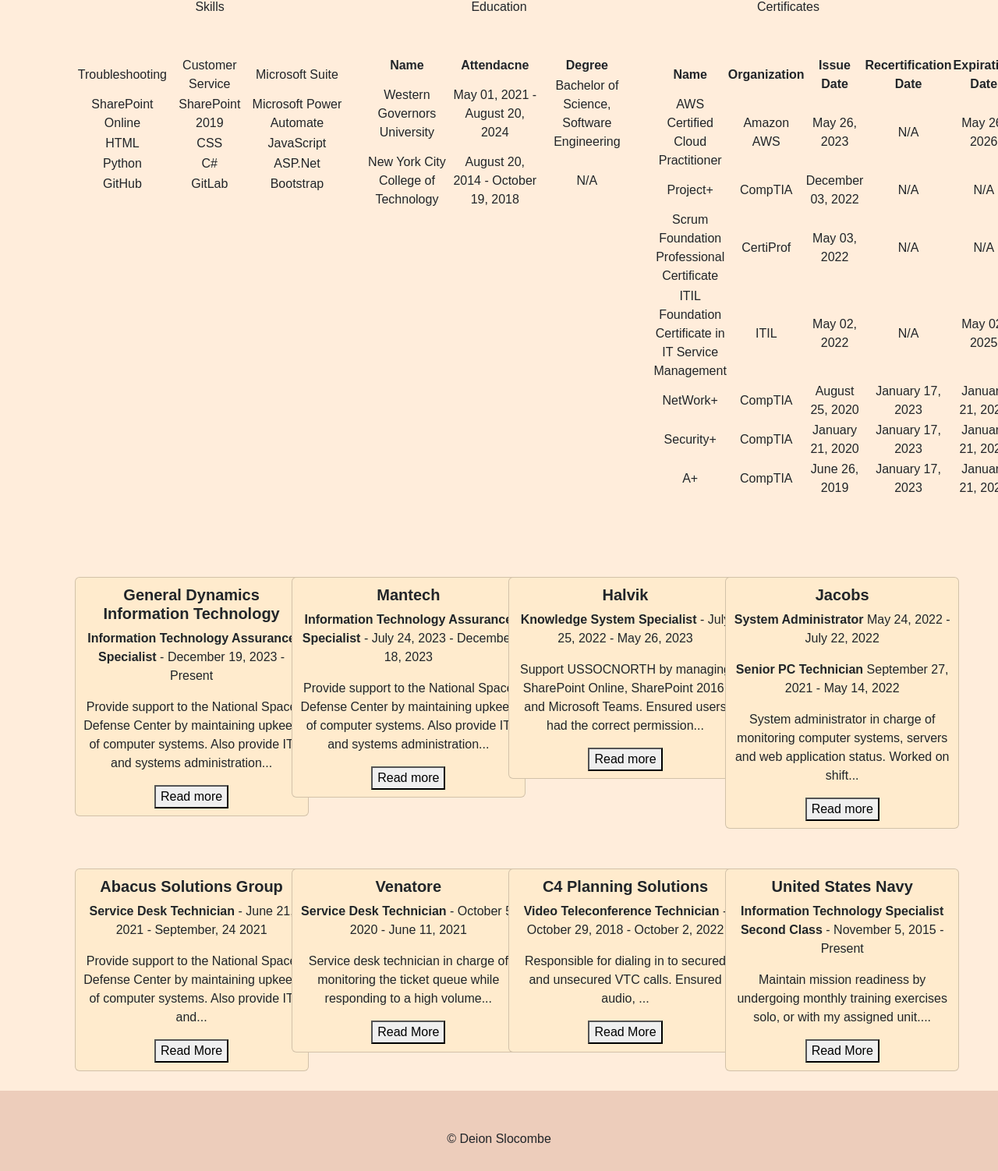
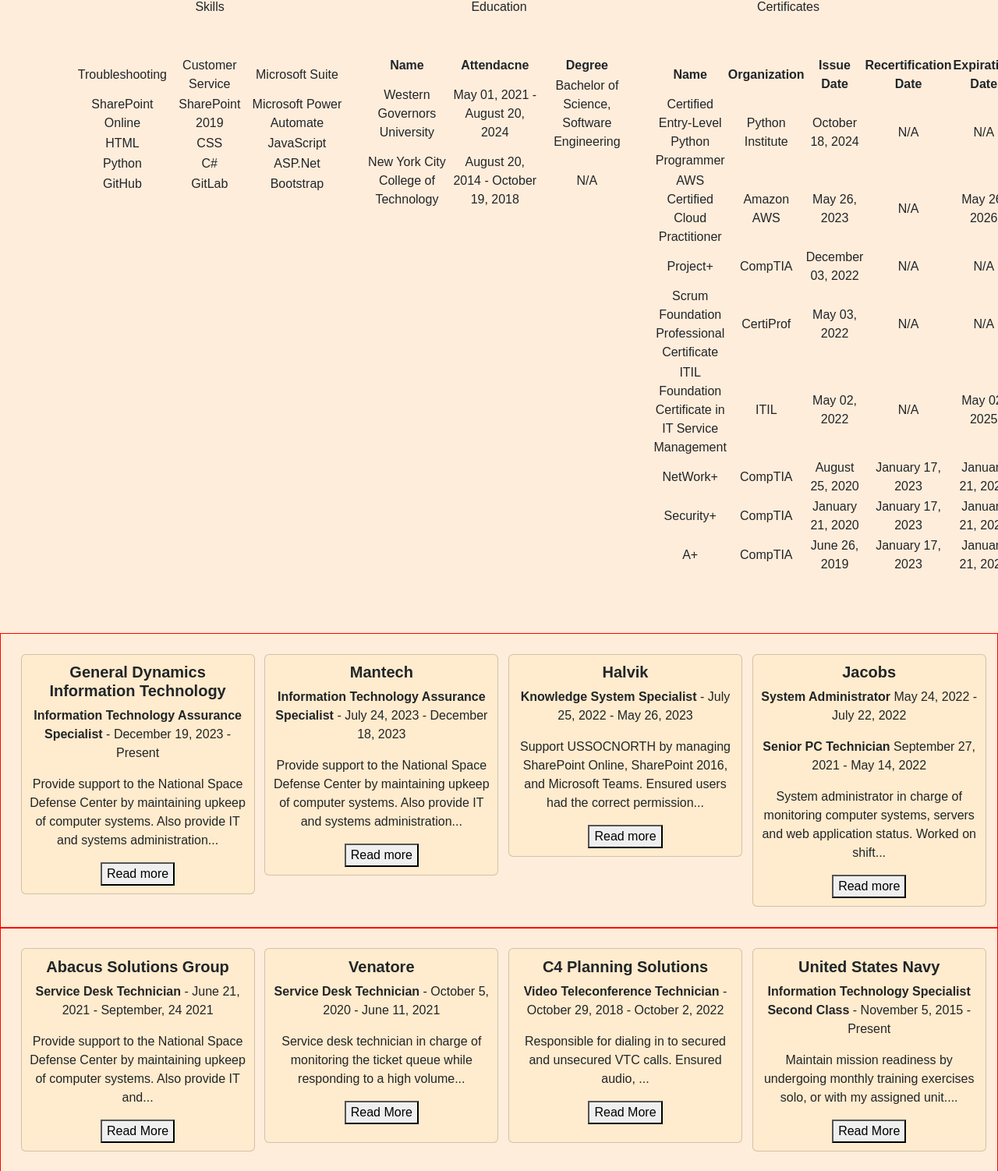
Before and after one commit to DeionSloc/resume, a plain HTML site: page index.html in a window 1280 px wide. Shown: the part 440-1942 px from the top of the page at 78% size. Drawn offline with nearby package versions, Linux system fonts and the light colour scheme.

Commit message:
Updated index.html file by adding grid-contianer class to divs surrounding cards. Added new certificate. Added grid-container class and grid-container .card to css styles

```diff
--- a/index.html
+++ b/index.html
@@ -91,6 +91,13 @@
                   <th>Expiration Date</th>
                 </tr>
                 <tr>
+                  <td>Certified Entry-Level Python Programmer</td>
+                  <td>Python Institute</td>
+                  <td>October 18, 2024</td>
+                  <td>N/A</td>
+                  <td>N/A</td>
+                </tr>
+                <tr>
                   <td>AWS Certified Cloud Practitioner</td>
                   <td>Amazon AWS</td>
                   <td>May 26, 2023</td>
@@ -144,7 +151,7 @@
           </div>
         </div>
 
-        <div class="container">
+        <div class="grid-container">
           <div class="row">
             <div class="col-sm-3">
               <div class="card" data-company="gdit">
@@ -207,7 +214,7 @@
           </div>
         </div>
 
-        <div class="container">
+        <div class="grid-container">
           <div class="row">
             <div class="col-sm-3">
               <div class="card" data-company="asd">
--- a/styles.css
+++ b/styles.css
@@ -67,3 +67,20 @@
 .more {
   display: none;
 }
+
+.grid-container{
+  display: grid;
+  border: 1px solid red;
+  grid-template-columns:
+  repeat(auto-fit, minmax(250px, 1fr));
+  gap: 15px;
+  justify-content: center;
+  padding: 2%;
+}
+
+.grid-container .card{
+  background-color: blanchedalmond;
+  min-width: 300px;
+  padding: 1.5%;
+  min-height: 250px;
+}
```
